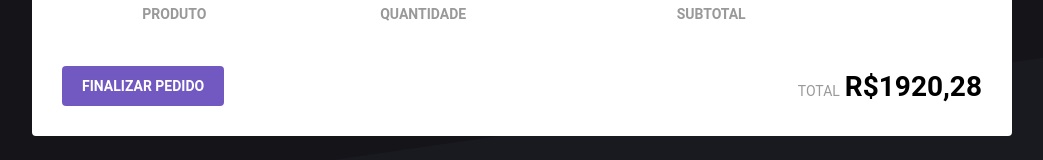
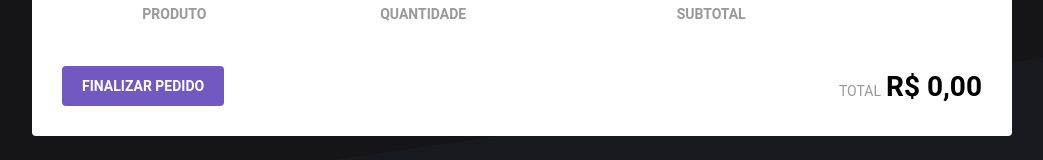
Before and after one commit to simonelopess/reduxRocketShoes, a React (Create React App) app: page /cart in a window 1280 px wide. Shown: the part 177-337 px from the top of the page, without its empty margins (118-1161 px from the left). Built offline with nearby package versions, Linux system fonts and the light colour scheme.

Commit message:
Calculo do total e subtotais

```diff
--- a/src/pages/Cart/index.js
+++ b/src/pages/Cart/index.js
@@ -6,7 +6,9 @@
 import { bindActionCreators } from 'redux';
 import * as CartAction from '../../store/modules/cart/actions';
 
-function Cart( {cart, removeFromCart, updateAmount}) {
+import {formatPrice} from '../../util/format';
+
+function Cart( {cart, total, removeFromCart, updateAmount}) {
 
   function increment(product){
     updateAmount(product.id, product.amount + 1);
@@ -49,7 +51,7 @@
               </div>
             </td>
             <td>
-              <strong>R$258,80</strong>
+              <strong>{product.subtotal}</strong>
             </td>
             <td>
               <button type="button" onClick={()=> removeFromCart(product.id)}>
@@ -64,7 +66,7 @@
         <button type="button">Finalizar pedido</button>
         <Total>
           <span>TOTAL</span>
-          <strong>R$1920,28</strong>
+          <strong>{total}</strong>
         </Total>
       </footer>
     </Container>
@@ -72,7 +74,15 @@
 }
 
 const mapStateToProps = state => ({
-  cart: state.cart,
+  cart: state.cart.map(product => (
+    {
+      ...product,
+      subtotal: formatPrice(product.price * product.amount)
+    }
+  )),
+  total: formatPrice(state.cart.reduce((total, product) => {
+    return total + product.price * product.amount;
+  }, 0))
 })
 
 const mapDispatchToProps = dispatch =>
```
Also changed, not shown: 1 other file (tests, documents, lock files or other folders).
